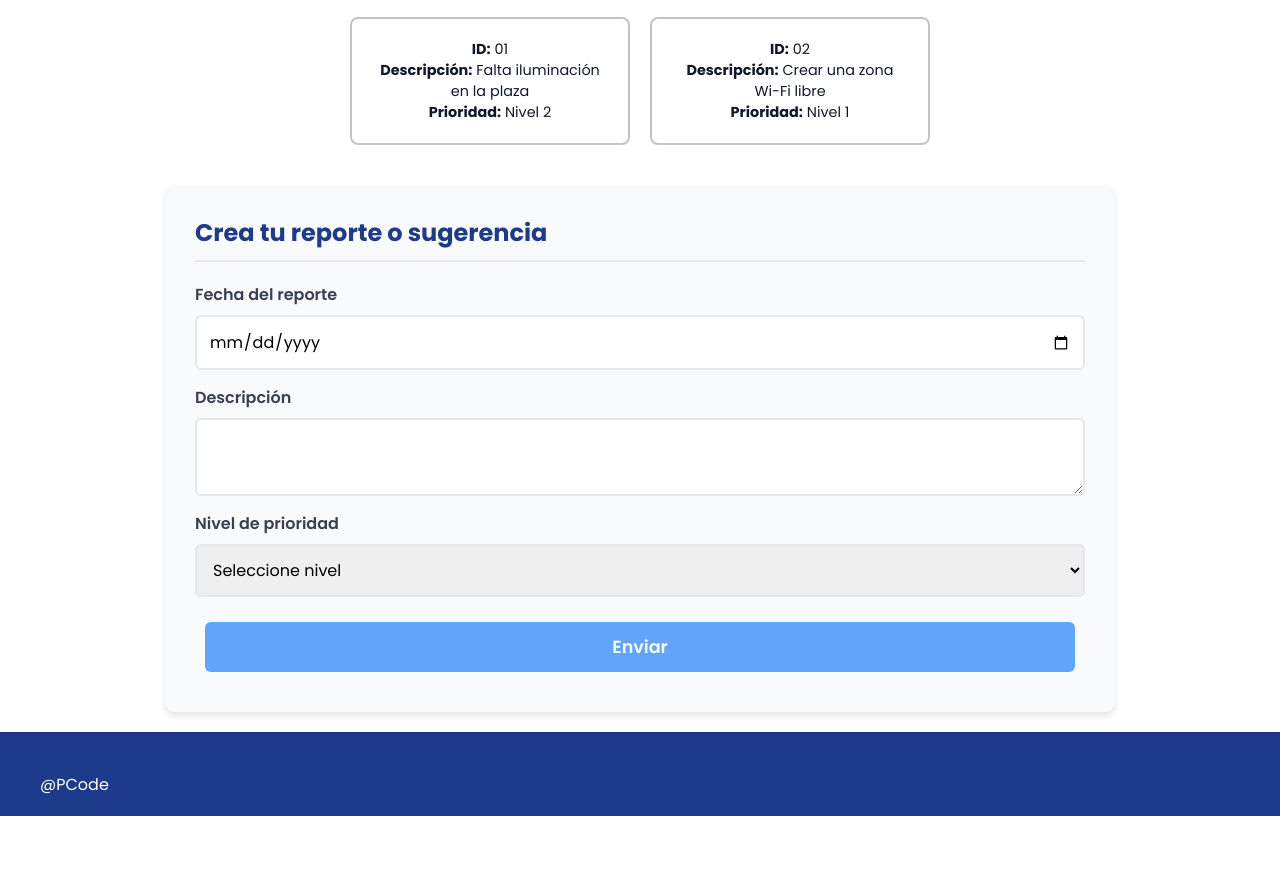
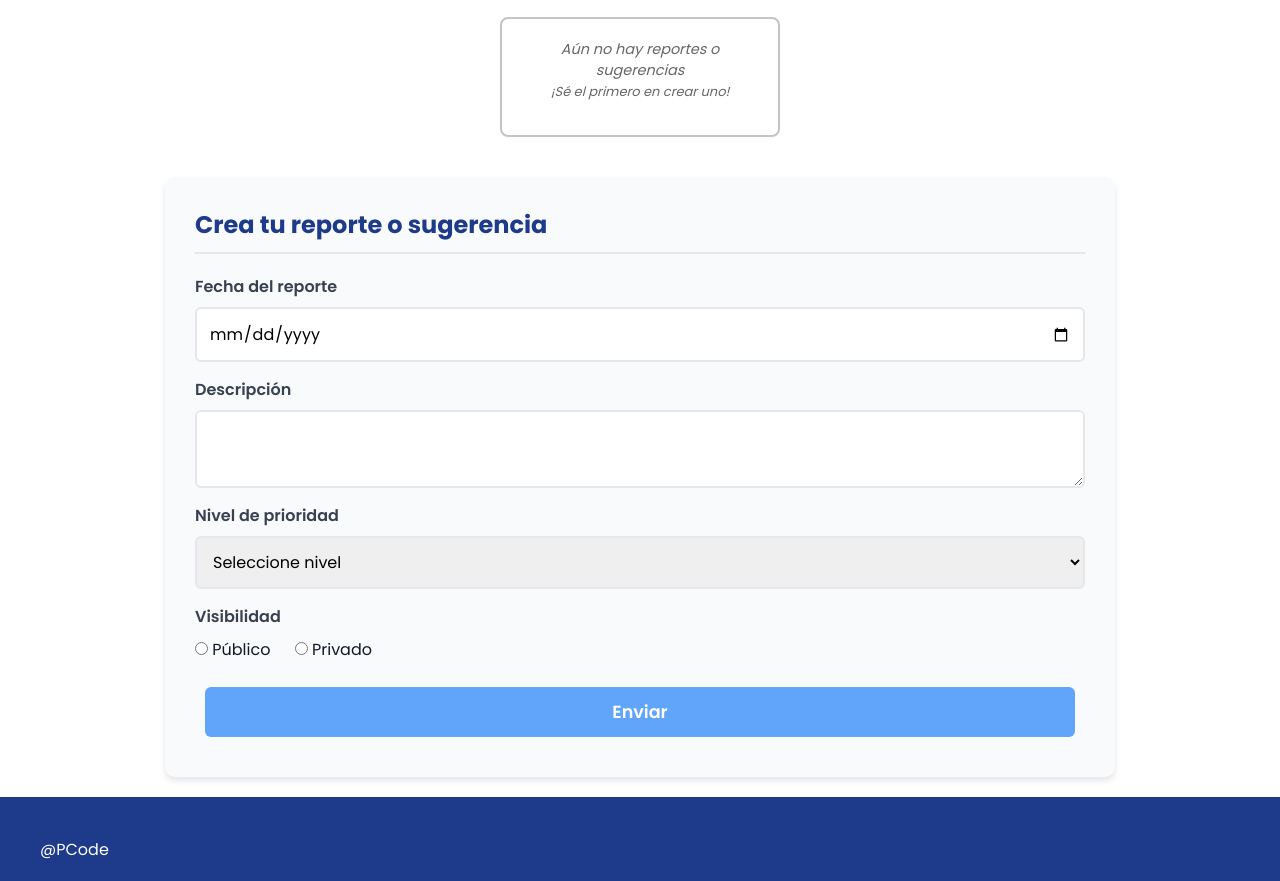
Before and after one commit to FabianVargasH/PCode-Proyecto-Ingenieria-1, a plain HTML site: page Comunidad_Conectada_Codigo/paginas/dashboard/reportes_sugerencias/reportes_sugerencias.html in a window 1280 px wide. Shown: the part 201-1082 px from the top of the page. Before the commit the page ends 1017 px from the top, so only its background shows below. Drawn offline with Linux system fonts and the light colour scheme; some packages are replaced by stand-ins of ours; a script that the page names is missing.

Commit message:
Update reportes_sugerencias.html

```diff
--- a/Comunidad_Conectada_Codigo/paginas/dashboard/reportes_sugerencias/reportes_sugerencias.html
+++ b/Comunidad_Conectada_Codigo/paginas/dashboard/reportes_sugerencias/reportes_sugerencias.html
@@ -30,20 +30,12 @@
                     <h2>Reportes y Sugerencias</h2>
                 </div>
 
-                <!-- Contenedor de ejemplos de reportes (solo para mostrar, sin funcionalidad) -->
+                <!-- Contenedor de tarjetas dinámicas -->
                 <div class="contenedor_tarjetas">
-                    <div class="tarjeta">
-                        <p>
-                            <strong>ID:</strong> 01<br>
-                            <strong>Descripción:</strong> Falta iluminación en la plaza<br>
-                            <strong>Prioridad:</strong> Nivel 2<br>
-                        </p>
-                    </div>
-                    <div class="tarjeta">
-                        <p>
-                            <strong>ID:</strong> 02<br>
-                            <strong>Descripción:</strong> Crear una zona Wi-Fi libre<br>
-                            <strong>Prioridad:</strong> Nivel 1<br>
+                    <div class="tarjeta" id="tarjeta-vacia">
+                        <p style="text-align: center; color: #666; font-style: italic;">
+                            Aún no hay reportes o sugerencias<br>
+                            <span style="font-size: 0.9em;">¡Sé el primero en crear uno!</span>
                         </p>
                     </div>
                 </div>
@@ -53,7 +45,6 @@
                     <h3 class="titulo_seccion">Crea tu reporte o sugerencia</h3>
 
                     <form class="formulario_principal" id="formReporte">
-
 
                         <!-- Campo para seleccionar la fecha desde un calendario -->
                         <label class="etiqueta_formulario" for="fechaReporte">Fecha del reporte</label>
@@ -71,6 +62,13 @@
                             <option value="nivel2">Nivel 2</option>
                             <option value="nivel3">Nivel 3</option>
                         </select>
+
+                        <!-- Opciones de visibilidad mediante botones de radio -->
+                        <label class="etiqueta_formulario">Visibilidad</label>
+                        <div style="margin-bottom: 15px;">
+                            <label><input type="radio" name="visibilidad" value="publico"> Público</label>
+                            <label style="margin-left: 20px;"><input type="radio" name="visibilidad" value="privado"> Privado</label>
+                        </div>
 
                         <!-- Botón para enviar el formulario -->
                         <button type="submit" class="btn_primario">Enviar</button>
```
